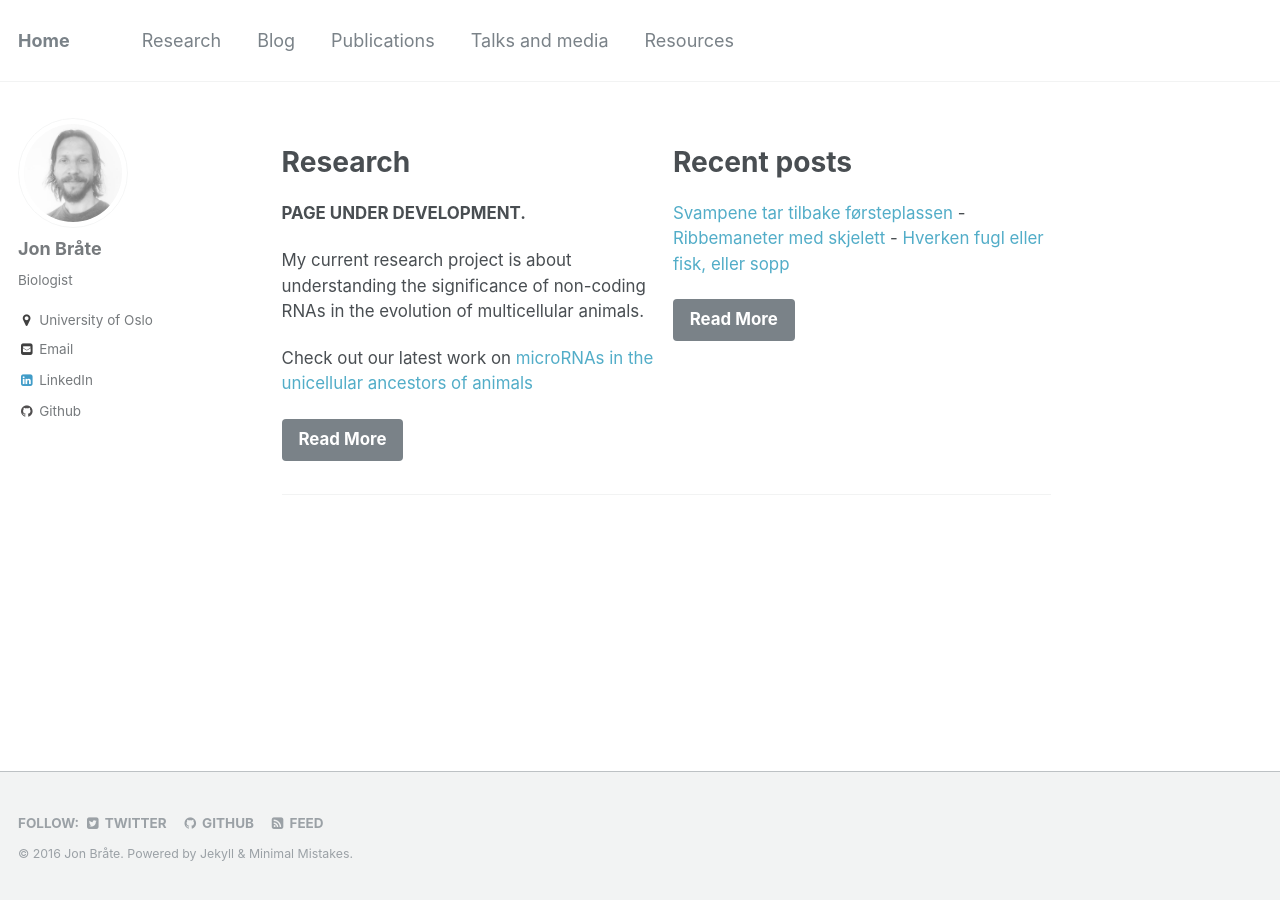
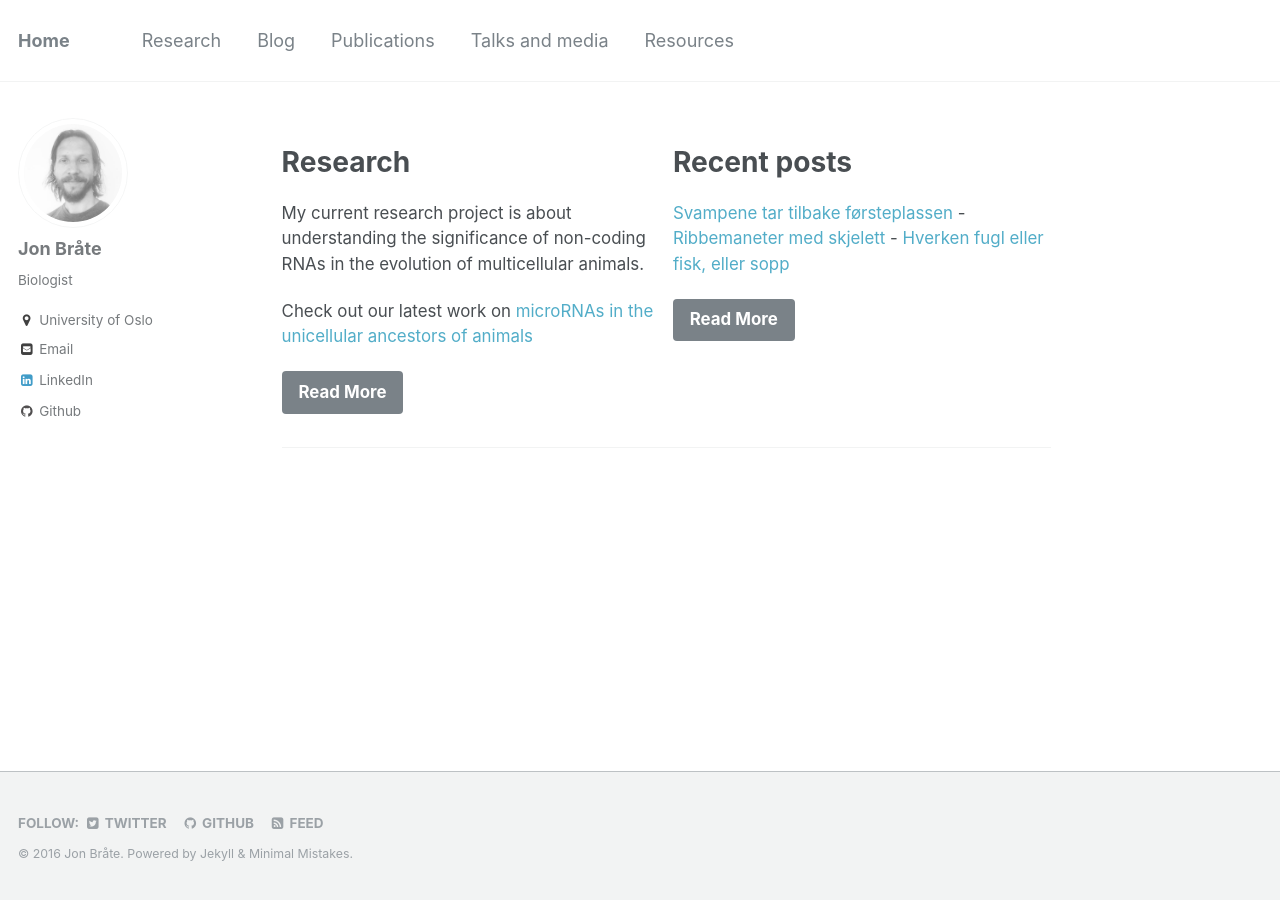
Before and after one commit to pjpaulpj/jonbra.github.io, a Jekyll site: the page built from index.md, in a window 1280 px wide. Built offline with Jekyll 4.4.1, drawn with Linux system fonts in a browser that asks for light colours.

Commit message:
removed Under Development

```diff
--- a/index.md
+++ b/index.md
@@ -4,10 +4,7 @@ author_profile: true
 permalink: /
 feature_row:
   - title: "Research"
-    excerpt: "**PAGE UNDER DEVELOPMENT.**
-
-
-My current research project is about understanding the significance of non-coding RNAs in the evolution of multicellular animals.
+    excerpt: "My current research project is about understanding the significance of non-coding RNAs in the evolution of multicellular animals.
 
 
 Check out our latest work on [microRNAs in the unicellular ancestors of animals](http://biorxiv.org/content/early/2016/10/01/076190)"
```
